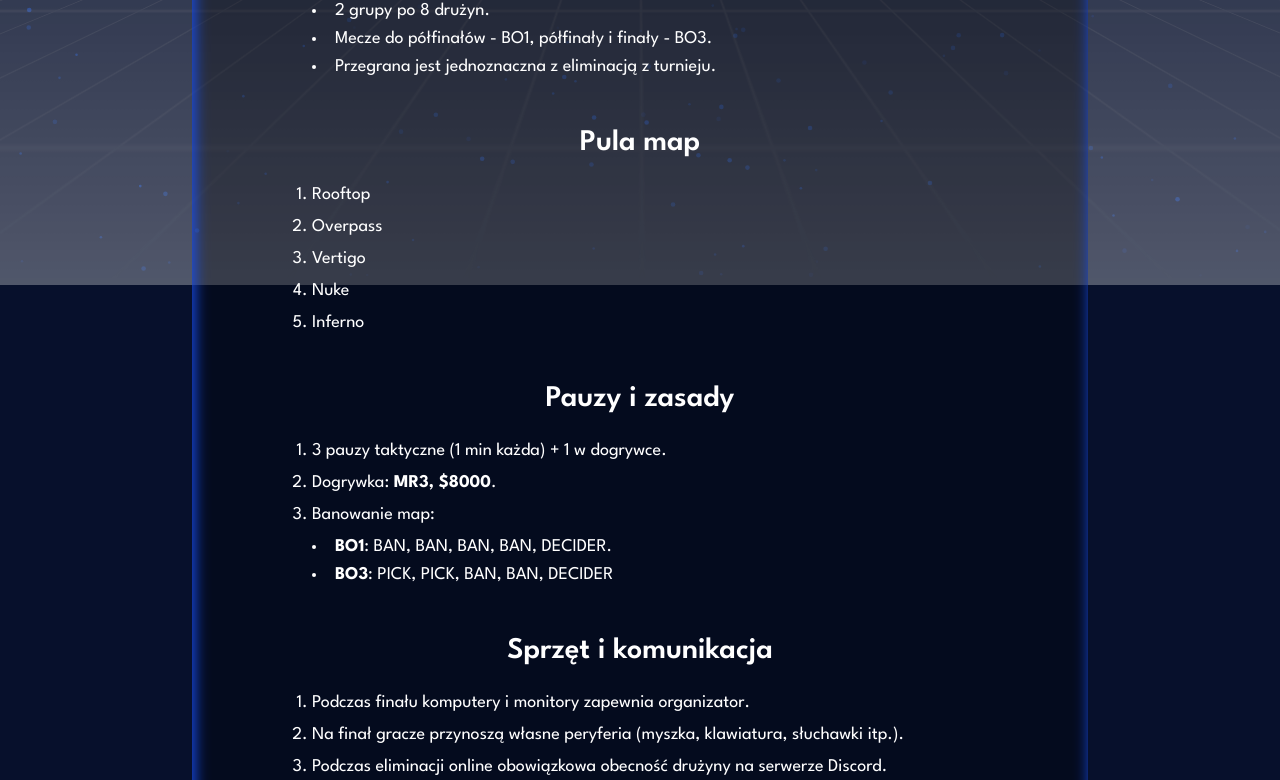
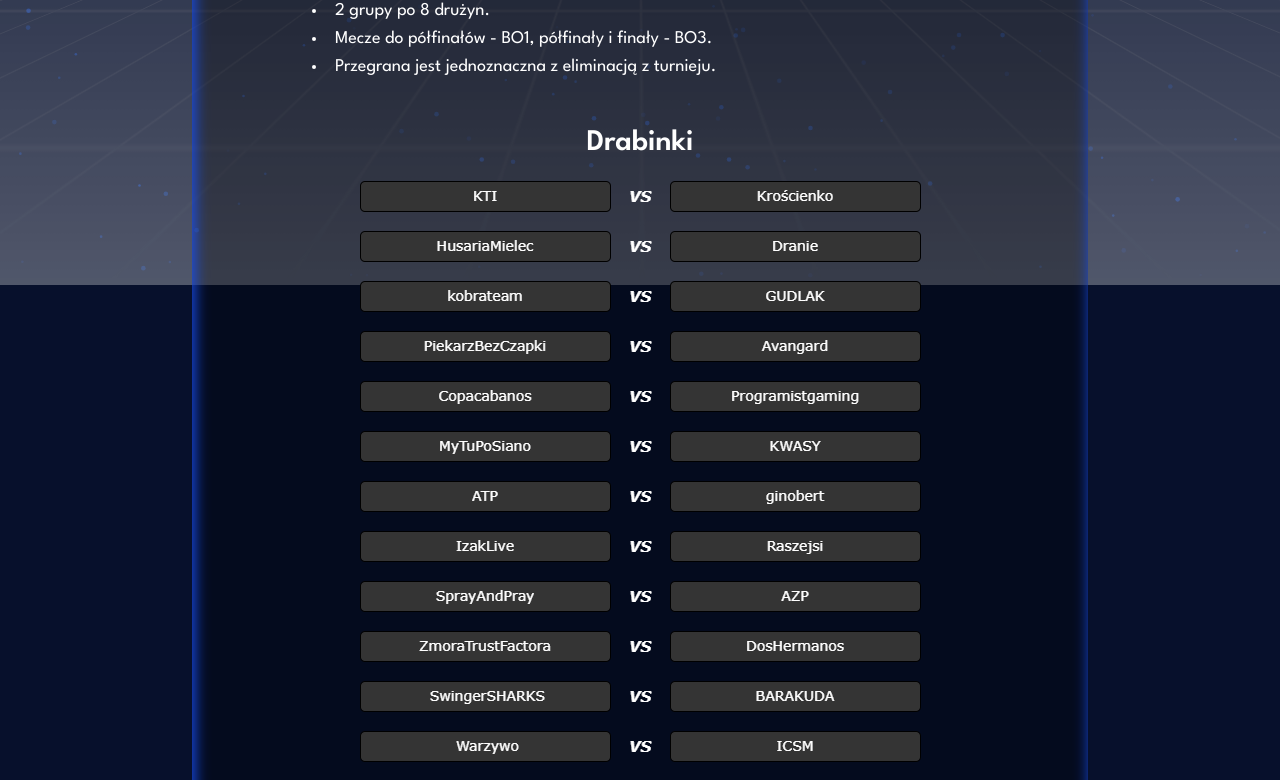
Before and after one commit to Poudretteite/UR-game-tournament, a React (Vite) app: page /rejestracja in a window 1280 px wide. Shown: the part 515-1295 px from the top of the page. Built offline with nearby package versions, Linux system fonts and the light colour scheme.

Commit message:
Implement code changes to enhance functionality and improve performance

```diff
--- a/src/routes/Info.jsx
+++ b/src/routes/Info.jsx
@@ -28,6 +28,12 @@ const Info = () => {
                                 <li>Przegrana jest jednoznaczna z eliminacją z turnieju.</li>
                             </ul>
                         </ul>
+                    </section>
+                    <section>
+                        <h2 className={h2}>Drabinki</h2>
+                        <div className='flex justify-center'>
+                            <img src="./img/drabinki.png" alt="drabinki"/>
+                        </div>
                     </section>
                     <section className={sec}>
                         <h2 className={h2}>Pula map</h2>
```
Also changed, not shown: public/img/drabinki.png (added).
